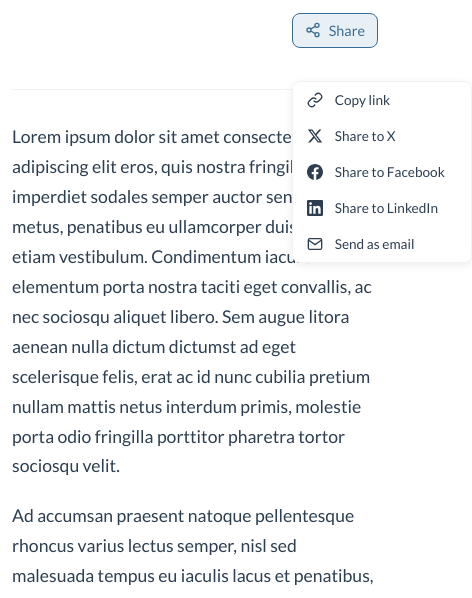
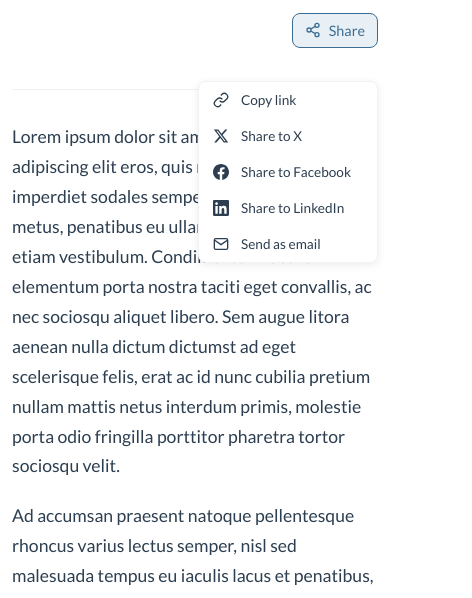
Before and after one commit to NickPaulTaylor/DosingData, an Eleventy site: page src/posts/2025-04-21-test.md in a window 390 px wide. Both pictures are taken after a click on the button "Share". Shown: the part 240-838 px from the top of the page, 472 px wide, since content can reach past the window. Built offline with nearby package versions, Linux system fonts and the light colour scheme; Eleventy itself is replaced by a stand-in of ours; files that its build step writes are made by us from their sources; a script that the page names is missing.

Commit message:
social share mobile fix

```diff
--- a/src/css/style.css
+++ b/src/css/style.css
@@ -683,7 +683,8 @@ button:focus {
 .share-dropdown {
   position: absolute;
   top: 100%;
-  right: 0;
+  right: 0; /* Default for desktop: aligns dropdown right edge to parent right edge */
+  left: auto; /* Ensure left doesn't interfere on desktop */
   background: var(--color-background);
   border: 1px solid var(--color-light-gray);
   border-radius: var(--border-radius);
@@ -768,9 +769,22 @@ button:focus {
 /* Mobile responsiveness */
 @media (max-width: 768px) {
   .share-dropdown {
-    right: auto;
-    left: 0;
+    /*
+      Instead of 'left: 0; right: auto;', we want to maintain the 'right: 0;'
+      from the desktop style, so the dropdown's right edge aligns with the
+      .social-share container's right edge. Since .social-share is
+      align-self: flex-end, this will push the dropdown to expand leftwards,
+      which is what we want on mobile when the button is on the right.
+    */
+    right: 0; /* Align dropdown's right edge to parent's right edge */
+    left: auto; /* Explicitly ensure 'left' doesn't interfere */
     min-width: 180px;
+    /*
+      To prevent the dropdown from being wider than the viewport if the
+      button is near an edge or the content is very wide on a small screen:
+    */
+    max-width: calc(100vw - 2rem); /* e.g., leave 1rem padding on each side of the viewport */
+    box-sizing: border-box; /* Ensures padding and border are included in max-width calculation */
   }
 
   .share-option {
@@ -789,8 +803,12 @@ button:focus {
   }
 
   .social-share {
-    align-self: flex-end;
+    align-self: flex-end; /* This pushes the whole button to the right */
+    /* Add this to ensure the parent can contain the absolutely positioned child correctly on mobile */
+    width: auto; /* Or you could set a specific width if needed, but auto is often fine */
+    max-width: 100%; /* Prevent the button itself from causing overflow */
   }
+}
 /* ========================================================== */
 /* Newsletter Signup Form Styles                             */
 /* ========================================================== */
@@ -885,7 +903,7 @@ button:focus {
   font-weight: 600;
   cursor: pointer;
   transition: background-color 0.3s ease, transform 0.2s ease;
-  margin-bottom: 1rem;
+  margin-bottom: 0.75rem;
 }
 
 .newsletter-submit-btn:hover {
@@ -938,3 +956,4 @@ button:focus {
   border-color: #28a745;
   background-color: #f8fff9;
 }
+}
```
